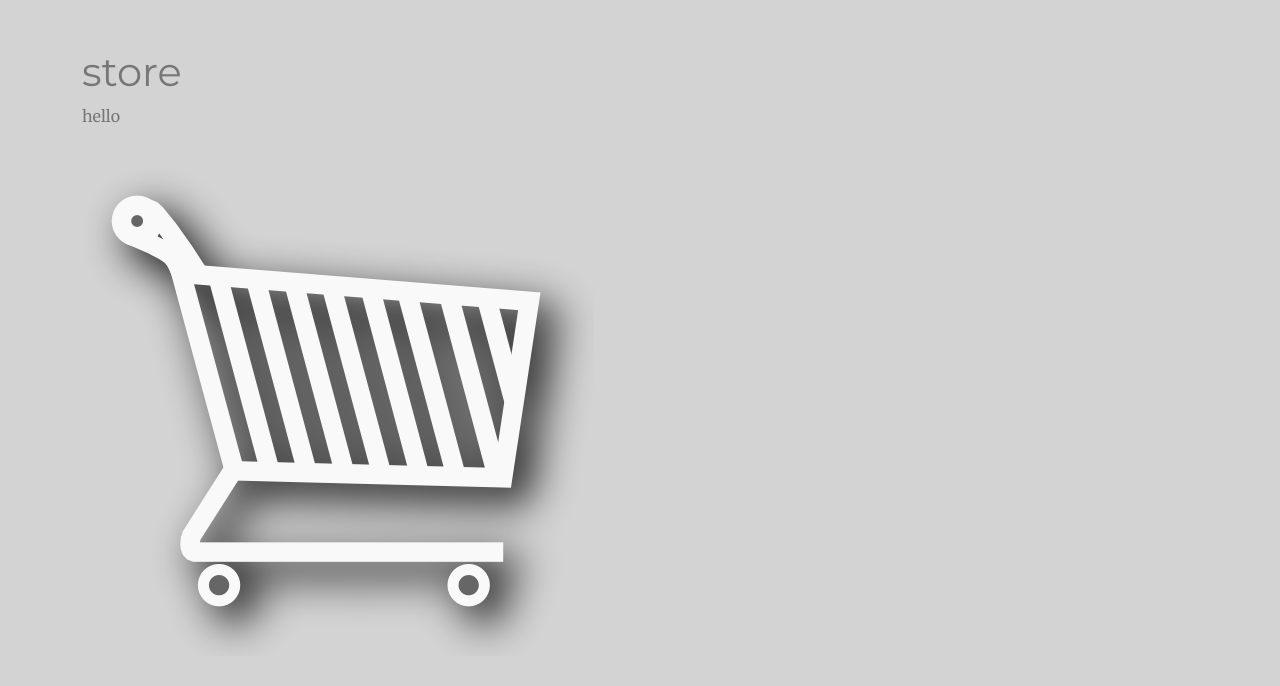
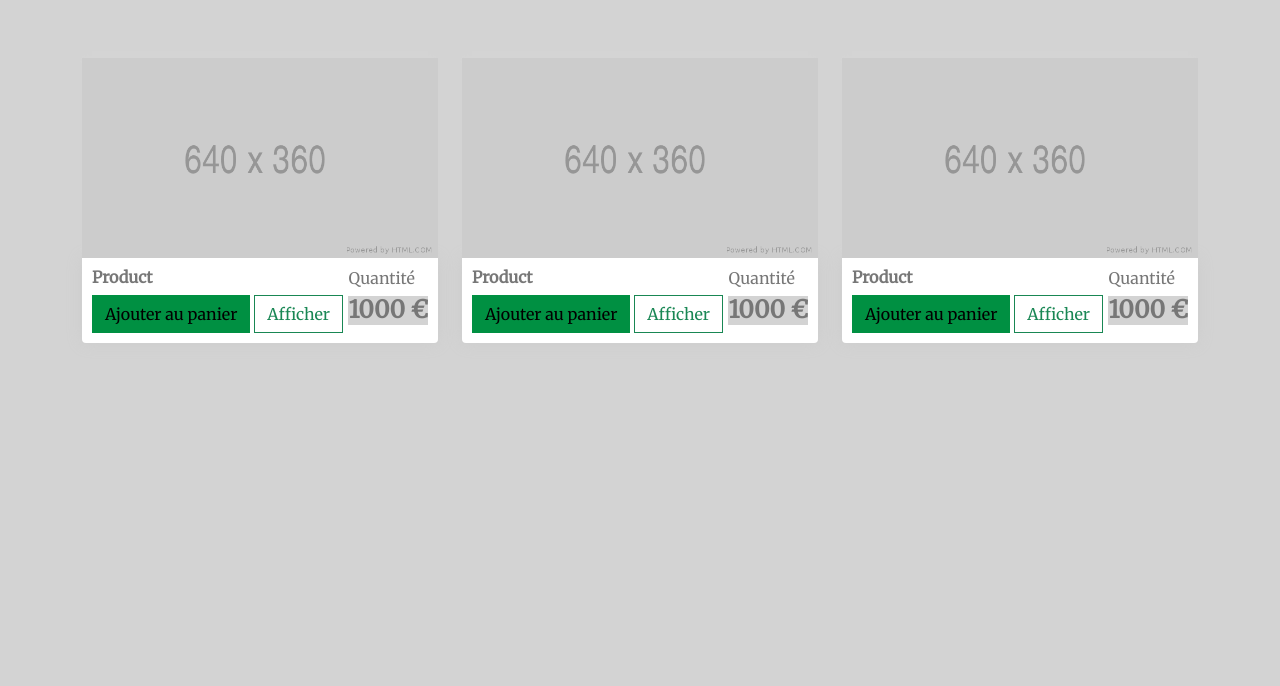
Before and after one commit to Aleks512/Ventalis, a Django app: page /store/ in a window 1280 px wide. Shown: the part 56-742 px from the top of the page. Run offline with Django 4.2, Linux system fonts and the light colour scheme; some libraries are stand-ins or nearby versions.

Commit message:
store.html

```diff
--- a/store/templates/store/store.html
+++ b/store/templates/store/store.html
@@ -1,10 +1,53 @@
 {% extends "base.html" %}
 {% load static %}
 
+
 {% block content %}
-    <h1>store</h1>
-    <p>hello</p>
+<div class="row">
+    <div class="col-lg-4">
+        <img class="thumbnail" src="{% static 'images/shop/big-product.png' %}">
+        <div class="box-element product" style="display: flex; justify-content: space-between; align-items: center;">
+            <div>
+                <h6><strong>Product</strong></h6>
+                <button class="btn btn-outline-secondary custom-button">Ajouter au panier</button>
+                <a class="btn btn-outline-success" href="#">Afficher</a>
+            </div>
+            <div>
+                <h6>Quantité</h6>
+                <h4><strong>1000 €</strong></h4>
+            </div>
+        </div>
+    </div>
 
-    <img src="{% static 'images/cart.png' %}">
+    <div class="col-lg-4">
+        <img class="thumbnail" src="{% static 'images/shop/big-product.png' %}">
+        <div class="box-element product" style="display: flex; justify-content: space-between; align-items: center;">
+            <div>
+                <h6><strong>Product</strong></h6>
+                <button class="btn btn-outline-secondary custom-button">Ajouter au panier</button>
+                <a class="btn btn-outline-success" href="#">Afficher</a>
+            </div>
+            <div>
+                <h6>Quantité</h6>
+                <h4><strong>1000 €</strong></h4>
+            </div>
+        </div>
+    </div>
 
-{% endblock %}
+    <div class="col-lg-4">
+        <img class="thumbnail" src="{% static 'images/shop/big-product.png' %}">
+        <div class="box-element product" style="display: flex; justify-content: space-between; align-items: center;">
+            <div>
+                <h6><strong>Product</strong></h6>
+                <button class="btn btn-outline-secondary custom-button">Ajouter au panier</button>
+                <a class="btn btn-outline-success" href="#">Afficher</a>
+            </div>
+            <div>
+                <h6>Quantité</h6>
+                <h4><strong>1000 €</strong></h4>
+            </div>
+        </div>
+    </div>
+</div>
+
+{% endblock content %}
--- a/templates/base.html
+++ b/templates/base.html
@@ -30,7 +30,7 @@
                     <a class="nav-link" href="{% url 'presentation' %}">Présentation de l'entreprise</a>
                 </li>
                 <li class="nav-item">
-                    <a class="nav-link" href="#">Catalogue des prestations</a>
+                    <a class="nav-link" href="{% url 'store' %}">Catalogue des prestations</a>
                 </li>
                 <li class="nav-item dropdown">
                     <a class="nav-link dropdown-toggle" href="#" id="navbarScrollingDropdown" role="button" data-bs-toggle="dropdown" aria-expanded="false">
@@ -66,7 +66,7 @@
                         <a class="nav-link" href="{% url 'logout' %}">Se déconnecter</a>
                     </li>
 <!--                    CART-->
-                    <a href="{% url 'cart' %}"> <img  id="cart-icon" src="{% static 'images/cart.png' %}"></a>
+                    <a href="{% url 'cart' %}"> <img  id="cart-icon" src="{% static 'images/shop/cart.png' %}"></a>
     	            <p id="cart-total">0</p>
                 {% else %}
                     <li class="nav-item">
```
Also changed, not shown: static/images/shop/big-product.png (added), static/images/shop/cart.png (renamed from static/images/cart.png).
